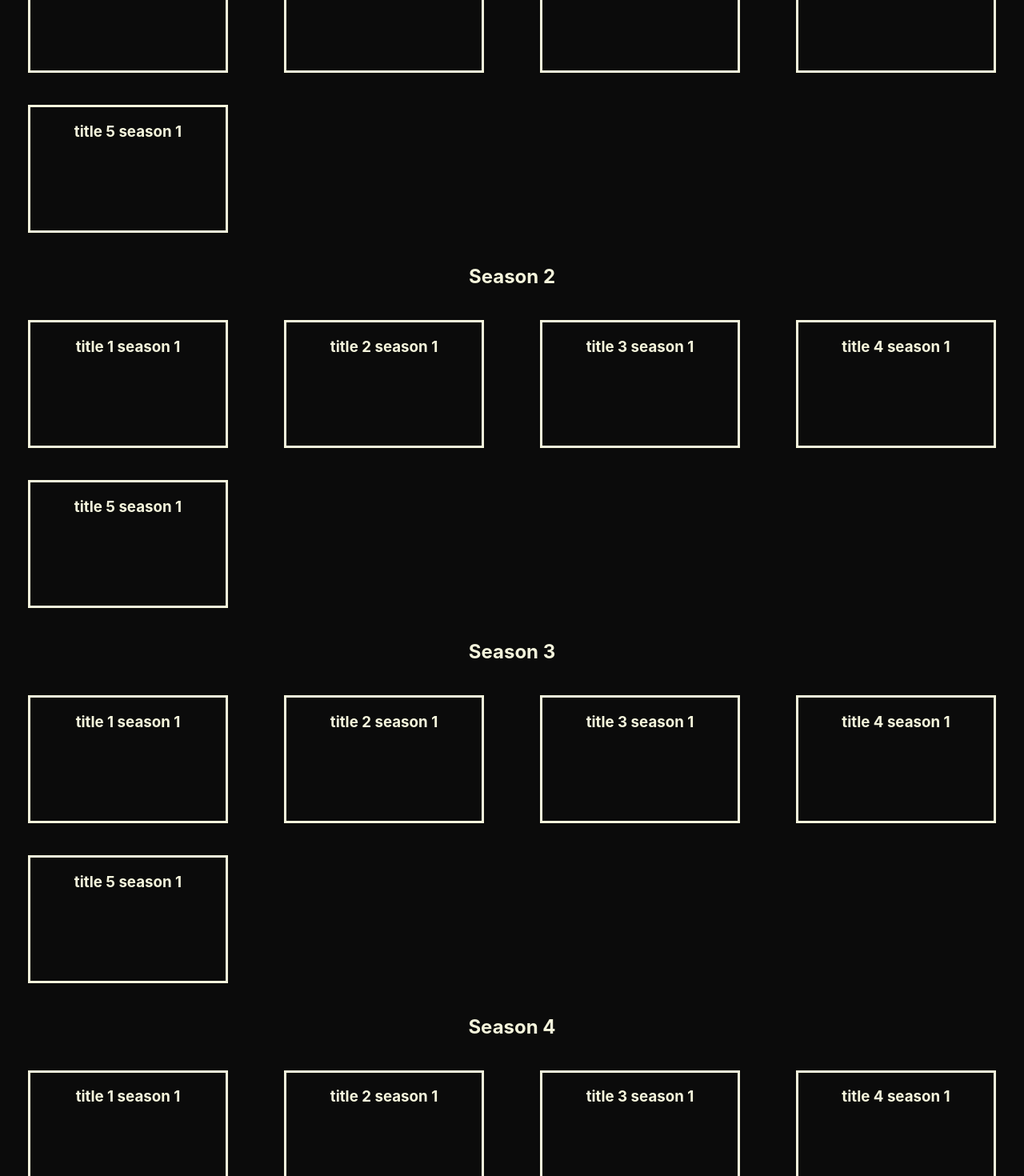
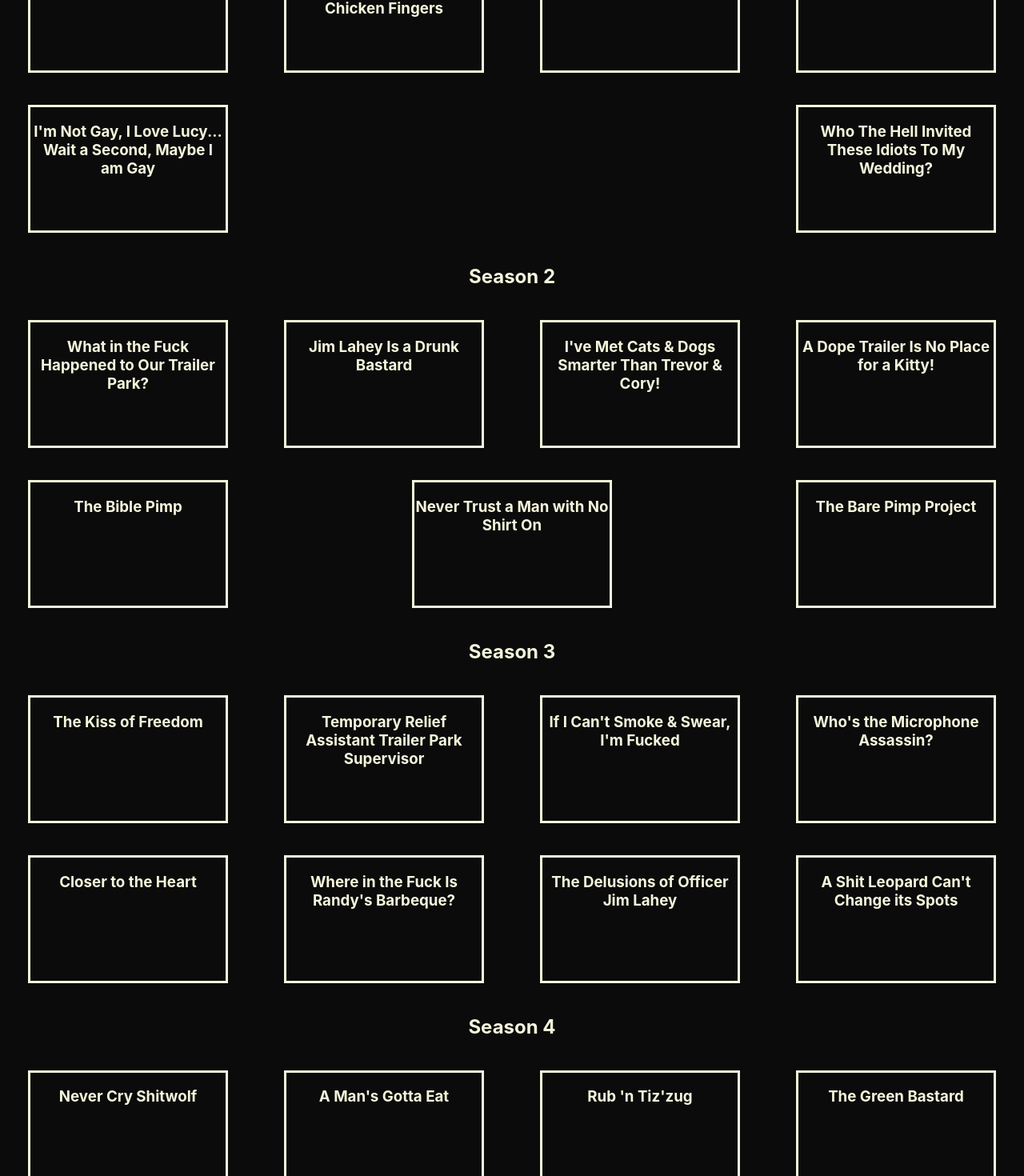
Before and after one commit to mb-dir/trailer-park-boys-search, a React (Create React App) app: page / in a window 1280 px wide. Shown: the part 280-1750 px from the top of the page at 80% size. Built offline with nearby package versions, Linux system fonts and the light colour scheme.

Commit message:
[bug]Add real episodes titles
There is a bug with episodeID, (calculations for elIndex, whichSeason in
inputHander) watch the formula in inputHander for episodeID 60

```diff
--- a/src/components/Season/Season.js
+++ b/src/components/Season/Season.js
@@ -9,31 +9,33 @@ class Season extends React.Component{
             {
                 id:0,
                 // episodeID 11 means 1st season and 1st episode, 12 means 1st season and 2nd episode etc
-                titles:[{title: "title 1 season 1", episodeID:11, hidden: false}, {title: "title 2 season 1", episodeID:12, hidden: false}, {title: "title 3 season 1", episodeID:13, hidden: false}, {title: "title 4 season 1", episodeID:14, hidden: false}, {title: "title 5 season 1", episodeID:15, hidden: false}],
+                titles:[{title: "Take Your Little Gun and Get Out of My Trailer Park", episodeID:11, hidden: false}, {title: "Fuck Community College, Let's Get Drunk and Eat Chicken Fingers", episodeID:12, hidden: false}, {title: "Mr. Lahey's Got My Porno Tape!", episodeID:13, hidden: false}, {title: "Mrs. Peterson's Dog Gets Fucked Up", episodeID:14, hidden: false}, {title: "I'm Not Gay, I Love Lucy... Wait a Second, Maybe I am Gay", episodeID:15, hidden: false}, {title: "Who The Hell Invited These Idiots To My Wedding?", episodeID:16, hidden: false}],
             },
             {
                 id:1,
-                titles:[{title: "title 1 season 1", episodeID:21, hidden: false}, {title: "title 2 season 1", episodeID:22, hidden: false}, {title: "title 3 season 1", episodeID:23, hidden: false}, {title: "title 4 season 1", episodeID:24, hidden: false}, {title: "title 5 season 1", episodeID:25, hidden: false}],
+                titles:[{title: "What in the Fuck Happened to Our Trailer Park?", episodeID:21, hidden: false}, {title: "Jim Lahey Is a Drunk Bastard", episodeID:22, hidden: false}, {title: "I've Met Cats & Dogs Smarter Than Trevor & Cory!", episodeID:23, hidden: false}, {title: "A Dope Trailer Is No Place for a Kitty!", episodeID:24, hidden: false}, {title: "The Bible Pimp", episodeID:25, hidden: false}, {title: "Never Trust a Man with No Shirt On", episodeID:26, hidden: false}, {title: "The Bare Pimp Project", episodeID:27, hidden: false}],
             },
             {
                 id:2,
-                titles:[{title: "title 1 season 1", episodeID:31, hidden: false}, {title: "title 2 season 1", episodeID:32, hidden: false}, {title: "title 3 season 1", episodeID:33, hidden: false}, {title: "title 4 season 1", episodeID:34, hidden: false}, {title: "title 5 season 1", episodeID:35, hidden: false}],
+                titles:[{title: "The Kiss of Freedom", episodeID:31, hidden: false}, {title: "Temporary Relief Assistant Trailer Park Supervisor", episodeID:32, hidden: false}, {title: "If I Can't Smoke & Swear, I'm Fucked", episodeID:33, hidden: false}, {title: "Who's the Microphone Assassin?", episodeID:34, hidden: false}, {title: "Closer to the Heart", episodeID:35, hidden: false}, {title: "Where in the Fuck Is Randy's Barbeque?", episodeID:36, hidden: false}, {title: "The Delusions of Officer Jim Lahey", episodeID:37, hidden: false}, {title: "A Shit Leopard Can't Change its Spots", episodeID:38, hidden: false}],
             },
             {
                 id:3,
-                titles:[{title: "title 1 season 1", episodeID:41, hidden: false}, {title: "title 2 season 1", episodeID:42, hidden: false}, {title: "title 3 season 1", episodeID:43, hidden: false}, {title: "title 4 season 1", episodeID:44, hidden: false}, {title: "title 5 season 1", episodeID:45, hidden: false}],
+                titles:[{title: "Never Cry Shitwolf", episodeID:41, hidden: false}, {title: "A Man's Gotta Eat", episodeID:42, hidden: false}, {title: "Rub 'n Tiz'zug", episodeID:43, hidden: false}, {title: "The Green Bastard", episodeID:44, hidden: false}, {title: "Conky", episodeID:45, hidden: false}, {title: "If You Love Something, Set it Free", episodeID:46, hidden: false}, {title: "Propane, Propane", episodeID:47, hidden: false}, {title: "Working Man", episodeID:48, hidden: false}],
             },
             {
                 id:4,
-                titles:[{title: "title 1 season 1", episodeID:51, hidden: false}, {title: "title 2 season 1", episodeID:52, hidden: false}, {title: "title 3 season 1", episodeID:53, hidden: false}, {title: "title 4 season 1", episodeID:54, hidden: false}, {title: "title 5 season 1", episodeID:55, hidden: false}],
+                titles:[{title: "Give Peace a Chance", episodeID:51, hidden: false}, {title: "The Shit Puppets", episodeID:52, hidden: false}, {title: "The Fuckin' Way She Goes", episodeID:53, hidden: false}, {title: "You Got to Blame the Thing Up Here", episodeID:54, hidden: false}, {title: "Jim Lahey Is a Fuckin' Drunk and He Always Will Be", episodeID:55, hidden: false}, {title: "Don't Cross the Shitline", episodeID:56, hidden: false}, {title: "The Winds of Shit", episodeID:57, hidden: false}, {title: "Dressed All Over & Zesty Mordant", episodeID:58, hidden: false}, {title: "I am the Liquor", episodeID:59, hidden: false},{title: "Shit Blizzard", episodeID:59, hidden: false}],
+                // You have to repair the bug with episodeID 60(calculations forelIndex, whichSeason in inputHander)
             },
             {
                 id:5,
-                titles:[{title: "title 1 season 1", episodeID:61, hidden: false}, {title: "title 2 season 1", episodeID:62, hidden: false}, {title: "title 3 season 6", episodeID:63, hidden: false}, {title: "title 4 season 1", episodeID:64, hidden: false}, {title: "title 5 season 6", episodeID:65, hidden: false}],
+                titles:[{title: "Way of the Road", episodeID:61, hidden: false}, {title: "The Cheeseburger Picnic", episodeID:62, hidden: false}, {title: "High Definition Piss Jugs", episodeID:63, hidden: false}, {title: "Where in the Fuck Is Oscar Goldman?", episodeID:64, hidden: false}, {title: "Halloween 1977", episodeID:65, hidden: false}, {title: "Gimme My Fucking Money or Randy's Dead", episodeID:66, hidden: false}],
             },
             {
                 id:6,
-                titles:[{title: "title 1 season 1", episodeID:71, hidden: false}, {title: "title 2 season 1", episodeID:72, hidden: false}, {title: "title 3 season 1", episodeID:73, hidden: false}, {title: "title 4 season 1", episodeID:74, hidden: false}, {title: "title 5 season 7", episodeID:75, hidden: false}],
+                titles:[{title: "I Fuckin' Miss Cory and Trevor", episodeID:71, hidden: false}, {title: "I Banged Lucy and Knocked Her Up...No Big Deal", episodeID:72, hidden: false}, {title: "Three Good Men are Dead", episodeID:73, hidden: false}, {title: "Friends of the Road", episodeID:74, hidden: false}, {title: "The Mustard Tiger", episodeID:75, hidden: false}, {title: "We Can't Call People Without Wings Angels So We Call Them Friends", episodeID:76, hidden: false}, {title: "Jump the Cheeseburger", episodeID:77, hidden: false}, {title: "Let the Liquor Do the Thinking", episodeID:78, hidden: false}, {title: "Going Off the Rails On the Swayzie Train", episodeID:79, hidden: false}, {title: "A Shit River Runs Through It", episodeID:79, hidden: false}],
+                // You have to repair the bug with episodeID 80(calculations forelIndex, whichSeason in inputHander)
             },
 
         ],
```
